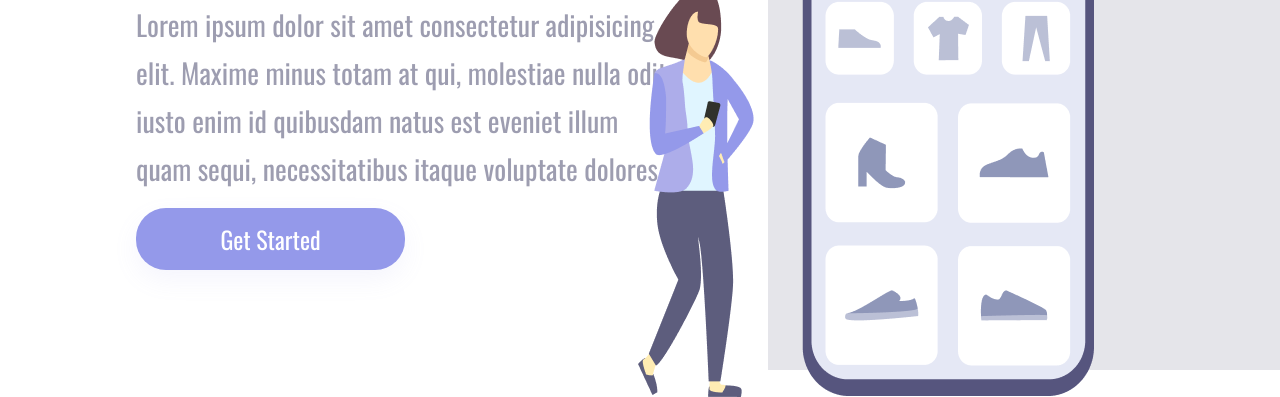
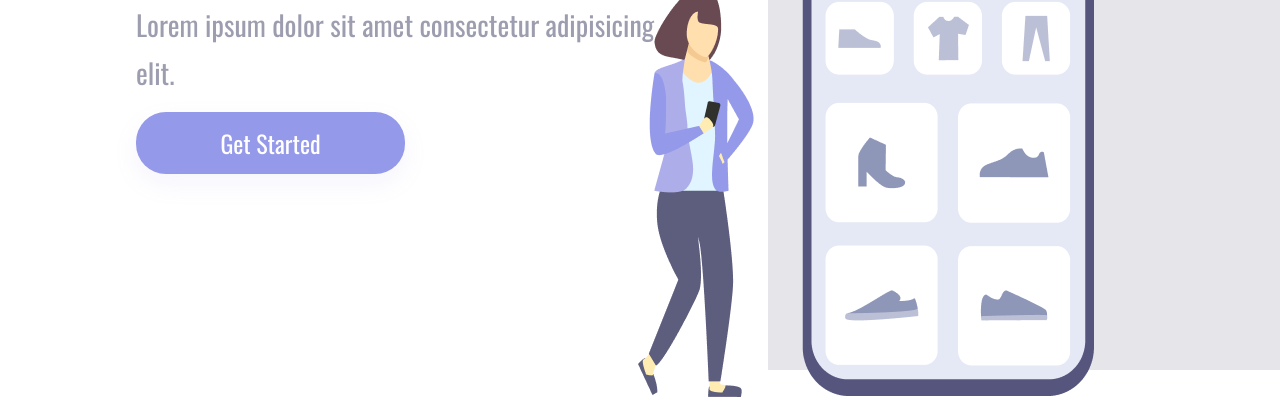
Before and after one commit to arielygor14/project-easyshopping-web-and-mobile, a plain HTML site: page index.html in a window 1280 px wide. Shown: the part 430-827 px from the top of the page. Drawn offline with nearby package versions, Linux system fonts and the light colour scheme.

Commit message:
Alteração de title e paragrafo no index.html

```diff
--- a/index.html
+++ b/index.html
@@ -4,7 +4,7 @@
 <head>
     <meta charset="UTF-8">
     <meta name="viewport" content="width=device-width, initial-scale=1.0">
-    <title>CSS - Projeto</title>
+    <title>CSS - Projeto - Alteração de nome</title>
     <link rel="stylesheet" href="style.css">
     <link rel="preconnect" href="https://fonts.googleapis.com">
     <link rel="preconnect" href="https://fonts.gstatic.com" crossorigin>
@@ -15,10 +15,7 @@
     <div class="container">
         <section class="container-left">
             <h1>Easy Shopping Via Mobile</h1>
-            <p>Lorem ipsum dolor sit amet consectetur adipisicing elit. Maxime minus totam at qui, molestiae nulla
-                odit iusto enim id quibusdam natus est eveniet illum quam sequi, necessitatibus itaque voluptate
-                dolores.
-            </p>
+            <p>Lorem ipsum dolor sit amet consectetur adipisicing elit.</p>
             <button>Get Started</button>
         </section>
 
```
